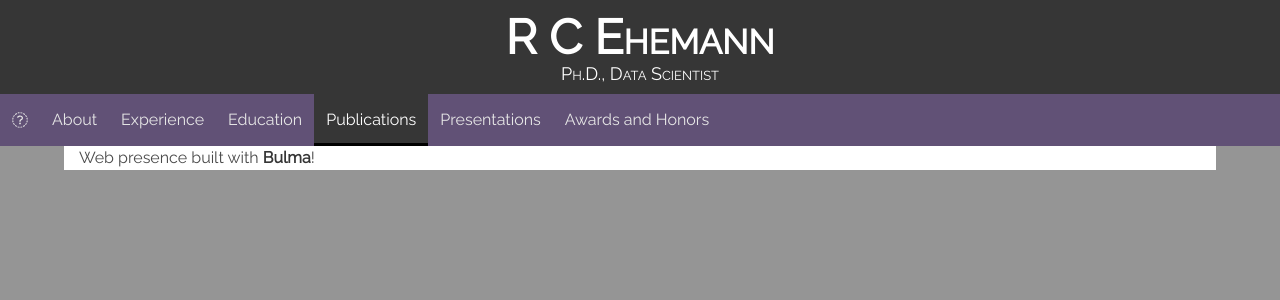
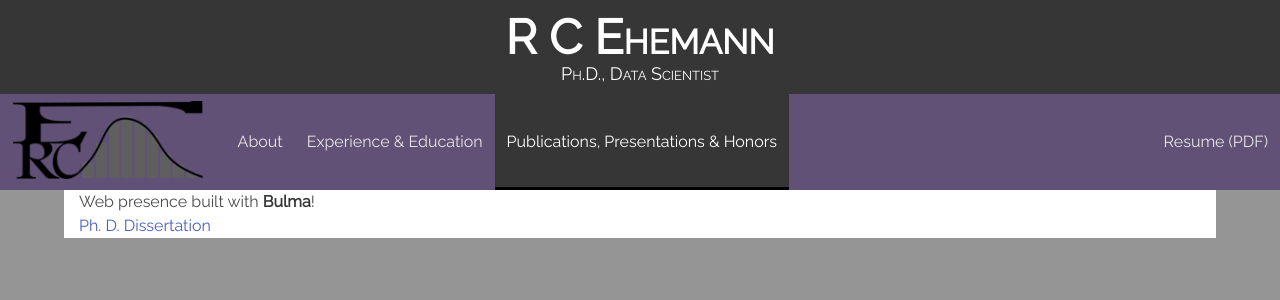
Before and after one commit to rcehemann/ehemannrc.info, a Flask app: template templates/publications.html in a window 1280 px wide. Shown: the top 300 px of the page. Run offline with Flask 2, Linux system fonts and the light colour scheme; the template is opened without the code that fills it, so the values that code supplies are empty; some libraries are stand-ins or nearby versions.

Commit message:
Rework page routing, add logo and dissertation

```diff
--- a/app.py
+++ b/app.py
@@ -1,43 +1,32 @@
-from flask import Flask, url_for, render_template, send_file
+from flask import Flask, url_for, render_template, send_from_directory, redirect
 import os
 
 app = Flask(__name__)
 app.config["TEMPLATES_AUTO_RELOAD"] = True
-app.config["STATIC_DIR"] = os.getcwd() + "/static/"
 
 def render(page):
 	return render_template("{}.html".format(page))
 
 @app.route("/")
-@app.route("/index")
 def index():
-	return render("index")
+	return redirect(url_for('home', page="about"))
 
-@app.route("/experience")
-def experience():
-	return render("experience")
+@app.route("/home/<page>")
+def home(page):
+	return render(page)
 
-@app.route("/education")
-def education():
-	return render("education")
+@app.route("/docs/<doc>")
+def docs(doc):
+	return send_from_directory(os.path.join(app.root_path, "static"),
+						  "docs/rcehemann-{}.pdf".format(doc),
+						  mimetype="application/pdf")
 
-@app.route("/publications")
-def publications():
-	return render("publications")
-
-@app.route("/presentations")
-def presentations():
-	return render("presentations")
-
-@app.route("/awards")
-def awards():
-	return render("awards")
-
-@app.route("/resume")
-def resume():
-	return send_file(app.config['STATIC_DIR'] + "docs/ehemannrc.pdf",
-					mimetype="application/pdf")
+@app.route('/favicon.ico')
+def favicon():
+    return send_from_directory(os.path.join(app.root_path, 'static'),
+                          'images/favicon.ico',
+                          mimetype='image/vnd.microsoft.icon')
 
 if __name__ == "__main__":
 	#run_simple('127.0.0.1', 5000, app, threaded=True)
-	app.run(host='127.0.0.1', port=5000, debug=True)
+	app.run(host=os.environ.get("IP", '127.0.0.1'), port=5000, debug=True)
--- a/static/css/base.css
+++ b/static/css/base.css
@@ -44,6 +44,17 @@ nav {
 	background-color: #615176;
 }
 
+.navbar-brand{
+	/* width: 10%;*/
+	margin: 0;
+	padding-left: 1%;
+	padding-right: 1%;
+	padding-top: 0.5%;
+	padding-bottom: 0.5%
+}
+.navbar-brand img {
+	height: 95%;
+}
 .navbar-item {
 	color: #e6e6e6;
 	background-color: #615176;
--- a/templates/navbar.html
+++ b/templates/navbar.html
@@ -1,28 +1,31 @@
 <nav class="navbar" role="navigation" aria-label="main navigation">
-    <div class="navbar-brand" height="204" style="margin:0;padding:0">
-        <div class="navbar-item">
-        	<i class="fa fa-bank"></i>
-        </div>
+    <div class="navbar-brand">
+    		<img src="{{ url_for('static', filename='images/logo.png') }}">
     </div>
-    <div class="navbar-start is-success">
+    <div class="navbar-burger"></div>
+    <div class="navbar-start">
         {%- set page_names = {
-            'index':'About',
-            'experience':'Experience',
-            'education':'Education',
-            'publications':'Publications',
-            'presentations':'Presentations',
-            'awards':'Awards and Honors'
+            'about':'About',
+            'experience':'Experience & \n Education',
+            'publications':'Publications, Presentations & Honors',
         } -%}
         {%- for page, name in page_names.items() -%}
             {%- if active == page -%}
-                <a class="navbar-item is-hoverable is-tab is-active" href="{{ url_for(page) }}">
+                <a class="navbar-item is-hoverable is-tab is-active"
+                   href="{{ url_for('home', page=page) }}">
                     {{ name }}
                 </a>
             {%- else -%}
-                <a class="navbar-item is-hoverable is-tab" href="{{ url_for(page) }}">
+                <a class="navbar-item is-hoverable is-tab"
+                   href="{{ url_for('home', page=page) }}">
                     {{ name }}
                 </a>
             {%- endif -%}
         {%- endfor -%}
     </div>
+    <div class="navbar-end">
+    	<a class="navbar-item is-hoverable is-tab",
+    	   href="{{ url_for('docs', doc='resume') }}">
+    		Resume (PDF)
+    	</a>
 </nav>
--- a/templates/publications.html
+++ b/templates/publications.html
@@ -7,6 +7,7 @@
     <p>
       Web presence built with <strong>Bulma</strong>!
     </p>
+    <a href="{{ url_for('docs', doc='dissertation') }}">Ph. D. Dissertation</a>
   </div>
 </body>
 {%- include "footer.html" -%}
```
Also changed, not shown: templates/about.html (added, +23 -0 lines), templates/awards.html (deleted, +0 -12 lines), templates/education.html (deleted, +0 -12 lines), templates/index.html (deleted, +0 -23 lines), templates/presentations.html (deleted, +0 -12 lines), static/images/favicon.ico (added), static/images/logo.png (added), 3 other files.
